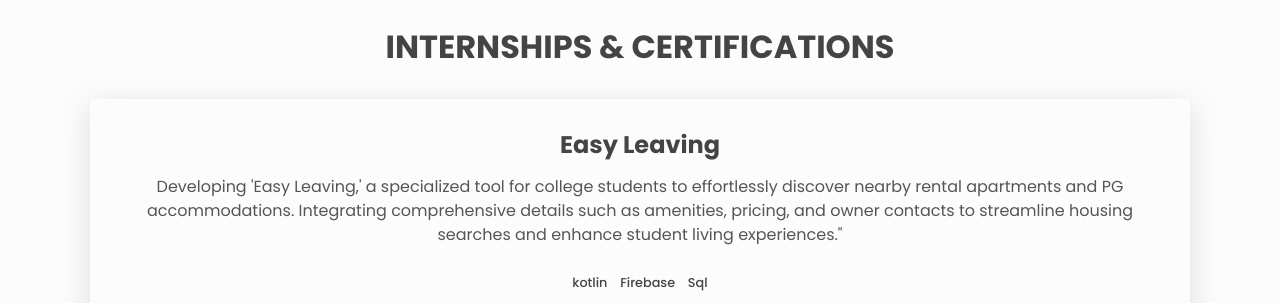
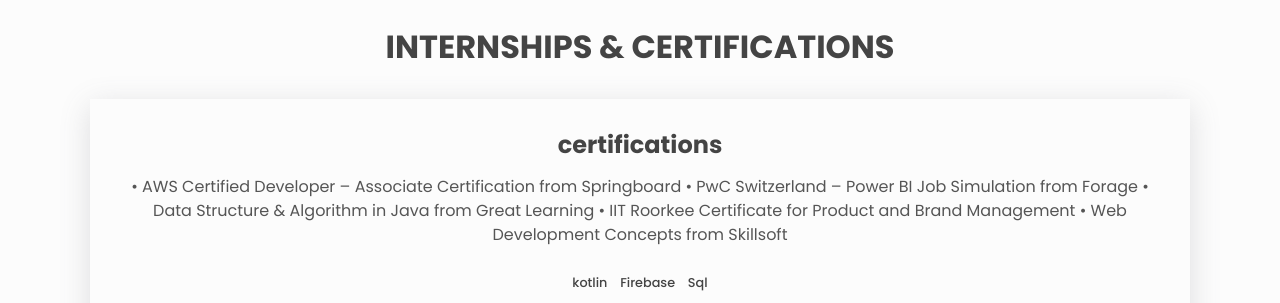
Before and after one commit to pranay-tak/Portfolio, a plain HTML site: page index.html in a window 1280 px wide. Shown: the part 1200-1503 px from the top of the page. Drawn offline with Linux system fonts and the light colour scheme.

Commit message:
Update index.html

```diff
--- a/index.html
+++ b/index.html
@@ -142,9 +142,16 @@
         <h2 class="section__title">Internships & Certifications</h2>
 
       <div class="project">
-        <h3>Easy Leaving</h3>
+        <h3>certifications</h3>
         <p class="project__description">
-        Developing 'Easy Leaving,' a specialized tool for college students to effortlessly discover nearby rental apartments and PG accommodations. Integrating comprehensive details such as amenities, pricing, and owner contacts to streamline housing searches and enhance student living experiences."
+          •	AWS Certified Developer – Associate Certification from Springboard
+          •	PwC Switzerland – Power BI Job Simulation from Forage
+          •	Data Structure & Algorithm in Java from Great Learning
+          •	IIT Roorkee Certificate for Product and Brand Management
+          •	Web Development Concepts from Skillsoft
+
+
+
         </p>
         <ul class="project__stack">
           <li class="project__stack-item">kotlin</li>
```
